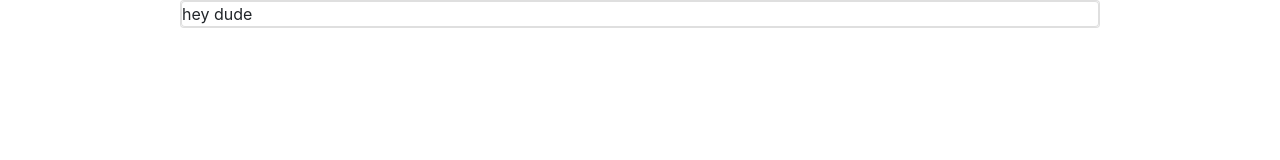
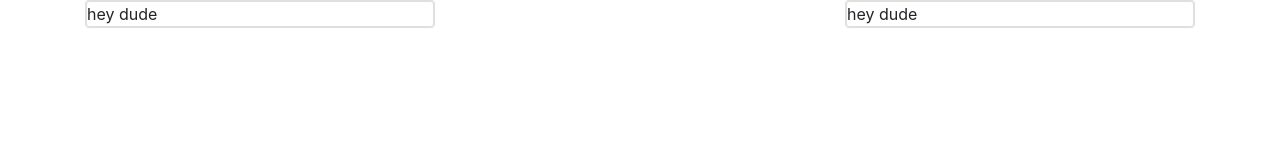
Before and after one commit to harblesin/Bootstrap-Portfolio, a plain HTML site: page index.html in a window 1280 px wide. Drawn offline with nearby package versions, Linux system fonts and the light colour scheme.

Commit message:
small changes from desktop

```diff
--- a/index.html
+++ b/index.html
@@ -7,25 +7,41 @@
     <script src="https://stackpath.bootstrapcdn.com/bootstrap/4.3.1/js/bootstrap.min.js"
         integrity="sha384-JjSmVgyd0p3pXB1rRibZUAYoIIy6OrQ6VrjIEaFf/nJGzIxFDsf4x0xIM+B07jRM"
         crossorigin="anonymous"></script>
+    <title>About Me</title>
 </head>
+
 <body>
     <div class="container">
         <!--Header Row-->
         <div class="row">
-            <div class="col-1"></div>
-            <div class="col-10">
+
+            <div class="col-4">
                 <div class="card">
-                    <div class="card body" class="align-center">
-                    hey dude
-                     </div>
+                    <div class="card body">
+                        hey dude
+                    </div>
                 </div>
-                <div class="col-1"></div>
             </div>
+                <div class="col-4">
+                </div>
 
-        </div>
+                <div class="col-4">
+                    <div class="card">
+                        <div class="card body">
+                            hey dude
+                        </div>
+                    </div>
+
+                </div>
 
 
 
+        </div>
+        <div class="row">
+
+        </div>
     </div>
+
 </body>
+
 </html>
```
